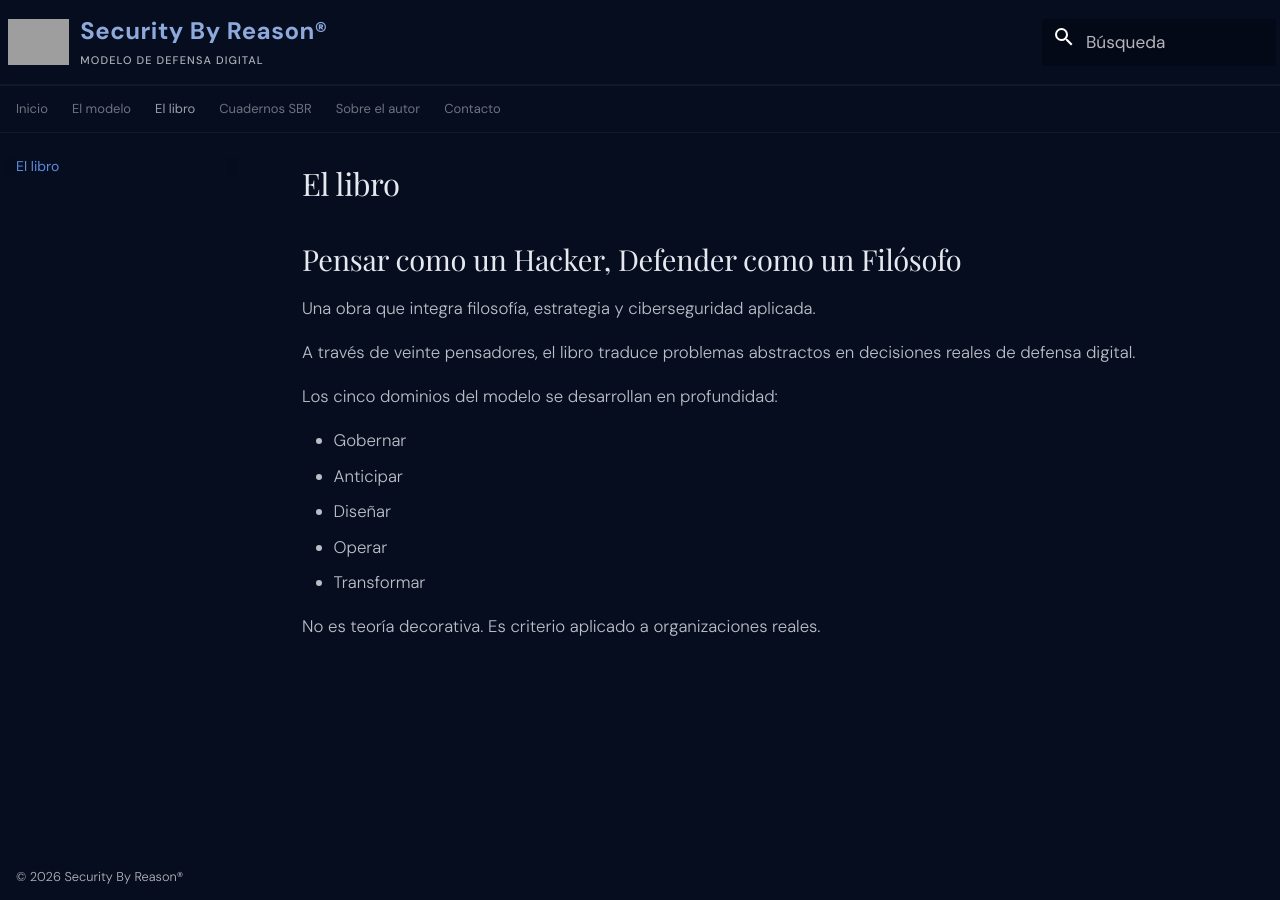
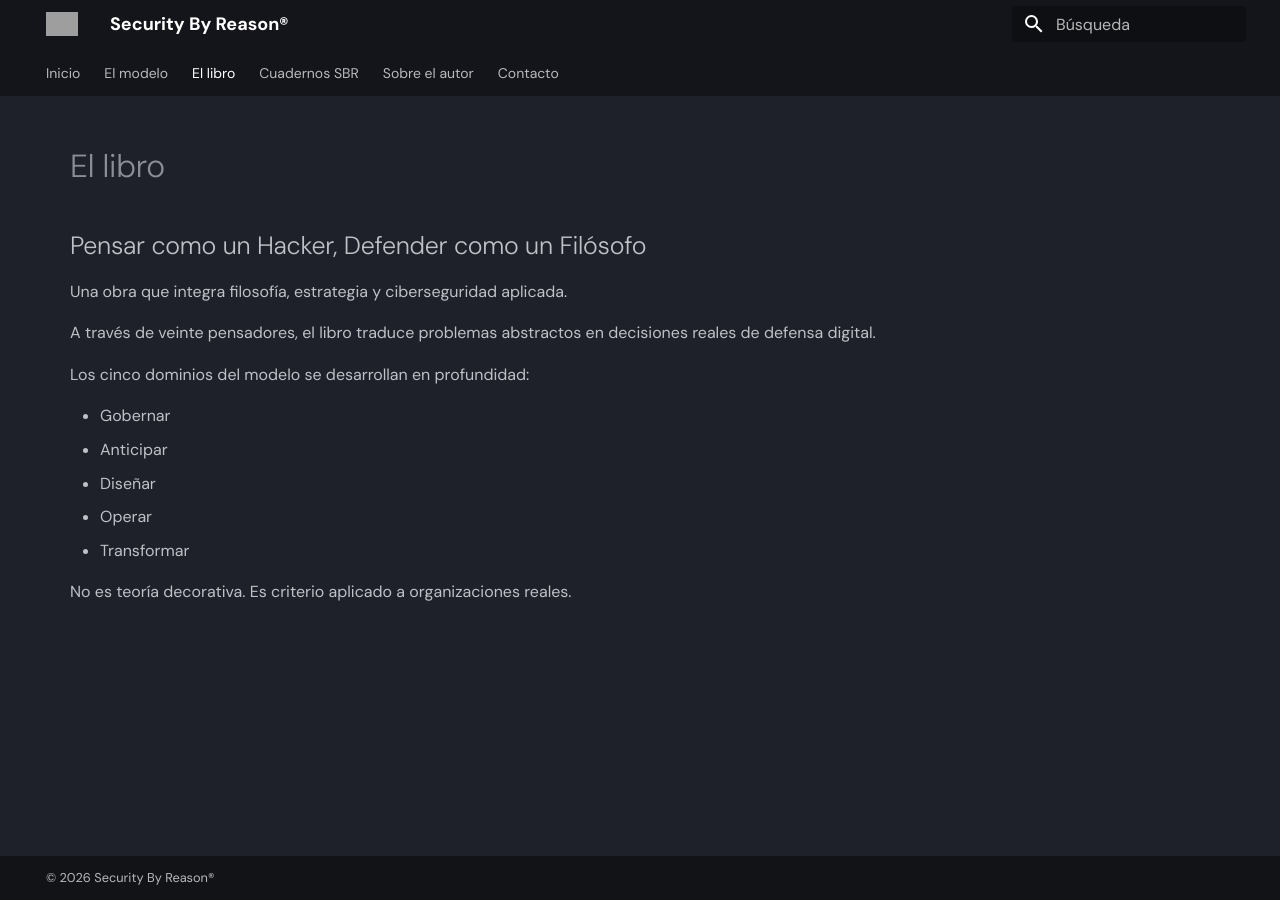
Before and after one commit to danielsasia/sbr-site, an MkDocs documentation site: the page built from docs/libro.md, in a window 1280 px wide. Built offline with MkDocs 1.6.1 and Material for MkDocs 9.7.7, drawn with Linux system fonts in a browser that asks for light colours; some web fonts are replaced; grey boxes are pictures that could not be loaded.

Commit message:
Update extra.css

```diff
--- a/docs/stylesheets/extra.css
+++ b/docs/stylesheets/extra.css
@@ -1,138 +1,3 @@
-@import url('https://fonts.googleapis.com/css2?family=Playfair+Display:ital,wght@0,400;0,600;1,400&family=DM+Sans:wght@300;400;500;600;700&family=DM+Mono&display=swap');
-
-[data-md-color-scheme="slate"]{
-  --md-default-bg-color:#060d1f;
-  --md-default-fg-color:#d9dce3;
-  --md-default-fg-color--light:rgba(217,220,227,.60);
-  --md-default-fg-color--lighter:rgba(217,220,227,.35);
-  --md-typeset-color:#d9dce3;
-  --md-accent-fg-color:#7b9fd4;
-}
-
-html,body,
-.md-main,
-.md-container,
-.md-main__inner,
-.md-content,
-.md-sidebar,
-.md-sidebar__scrollwrap,
-.md-sidebar__inner{
-  background:#060d1f !important;
-}
-
-/* HEADER */
-
-.md-header{
-  background:#060d1f !important;
-  box-shadow:none !important;
-  border-bottom:1px solid rgba(255,255,255,.05) !important;
-}
-
-.md-header__inner{
-  min-height:84px !important;
-  align-items:center !important;
-}
-
-.md-header__button,
-.md-header__button *{
-  color:#d9dce3 !important;
-}
-
-.md-header__button.md-logo{
-  display:flex !important;
-  align-items:center !important;
-  margin-right:.55rem !important;
-  padding:0 !important;
-}
-
-.md-header__button.md-logo img,
-.md-header__button.md-logo svg{
-  display:block !important;
-  height:46px !important;
-  width:auto !important;
-  max-height:46px !important;
-}
-
-.md-header__title,
-.md-header__title *{
-  font-family:'DM Sans',sans-serif !important;
-  color:#8ea9dc !important;
-}
-
-.md-header__title{
-  display:flex !important;
-  flex-direction:column !important;
-  align-items:flex-start !important;
-  justify-content:center !important;
-  line-height:1 !important;
-  margin-left:0 !important;
-}
-
-.md-header__ellipsis{
-  max-width:none !important;
-}
-
-.md-header__topic:first-child{
-  font-size:24px !important;
-  font-weight:700 !important;
-  letter-spacing:.02em !important;
-  line-height:1.05 !important;
-}
-
-.md-header__title::after{
-  content:"MODELO DE DEFENSA DIGITAL";
-  display:block;
-  font-family:'DM Sans',sans-serif !important;
-  font-size:11px !important;
-  font-weight:500 !important;
-  letter-spacing:.10em !important;
-  color:rgba(217,220,227,.78) !important;
-  margin-top:8px !important;
-  line-height:1.1 !important;
-}
-
-/* BUSCADOR */
-
-.md-search__form{
-  height:2.35rem !important;
-}
-
-.md-search__input{
-  font-size:.86rem !important;
-}
-
-/* MENU SUPERIOR */
-
-.md-tabs{
-  display:block !important;
-  background:#060d1f !important;
-  border-top:1px solid rgba(255,255,255,.05) !important;
-  border-bottom:1px solid rgba(255,255,255,.05) !important;
-}
-
-.md-tabs__inner{
-  min-height:46px !important;
-}
-
-.md-tabs__item{
-  height:46px !important;
-  display:flex !important;
-  align-items:center !important;
-}
-
-.md-tabs__link{
-  font-family:'DM Sans',sans-serif !important;
-  font-size:13px !important;
-  font-weight:400 !important;
-  color:rgba(217,220,227,.70) !important;
-  margin-top:0 !important;
-}
-
-.md-tabs__link:hover,
-.md-tabs__link--active{
-  color:#8ea9dc !important;
-}
-
 /* SIDEBARS */
 
 .md-sidebar--secondary{
@@ -141,139 +6,53 @@ html,body,
 
 @media screen and (min-width:76.25em){
 
-  [data-md-page="index"] .md-sidebar--primary,
-  [data-md-page="libro"] .md-sidebar--primary,
-  [data-md-page="autor"] .md-sidebar--primary,
-  [data-md-page="contacto"] .md-sidebar--primary{
+  /* por defecto: SIN sidebar izquierdo */
+  .md-sidebar--primary{
     display:none !important;
+    width:0 !important;
+    min-width:0 !important;
   }
 
-  [data-md-page="index"] .md-content,
-  [data-md-page="libro"] .md-content,
-  [data-md-page="autor"] .md-content,
-  [data-md-page="contacto"] .md-content{
+  .md-main__inner{
+    display:block !important;
+  }
+
+  .md-content{
+    margin-left:0 !important;
+    max-width:1100px !important;
+  }
+
+  .md-content__inner{
+    margin-left:auto !important;
+    margin-right:auto !important;
+    padding-left:2rem !important;
+    padding-right:2rem !important;
+  }
+
+  /* SOLO mostrar sidebar izquierdo en secciones con submenú */
+  [data-md-page^="modelo/"] .md-sidebar--primary,
+  [data-md-page^="cuadernos/"] .md-sidebar--primary{
+    display:block !important;
+    width:auto !important;
+    min-width:auto !important;
+  }
+
+  [data-md-page^="modelo/"] .md-main__inner,
+  [data-md-page^="cuadernos/"] .md-main__inner{
+    display:grid !important;
+  }
+
+  [data-md-page^="modelo/"] .md-content,
+  [data-md-page^="cuadernos/"] .md-content{
+    max-width:none !important;
     margin-left:0 !important;
   }
 
-  [data-md-page="index"] .md-content__inner,
-  [data-md-page="libro"] .md-content__inner,
-  [data-md-page="autor"] .md-content__inner,
-  [data-md-page="contacto"] .md-content__inner{
-    margin-left:auto !important;
-    margin-right:auto !important;
+  [data-md-page^="modelo/"] .md-content__inner,
+  [data-md-page^="cuadernos/"] .md-content__inner{
+    margin-left:0 !important;
+    margin-right:0 !important;
+    padding-left:3rem !important;
+    padding-right:3rem !important;
   }
 }
-
-/* CONTENIDO */
-
-.md-grid{
-  max-width:1360px !important;
-}
-
-.md-main__inner{
-  margin-top:0 !important;
-}
-
-.md-content{
-  margin:0 auto !important;
-}
-
-.md-content__inner{
-  padding-left:3rem !important;
-  padding-right:3rem !important;
-  padding-top:1.2rem !important;
-  margin-left:auto !important;
-  margin-right:auto !important;
-}
-
-/* TIPOGRAFIA */
-
-.md-typeset{
-  font-family:'DM Sans',sans-serif !important;
-  font-size:.84rem !important;
-  font-weight:300 !important;
-  line-height:1.62 !important;
-  color:rgba(217,220,227,.86) !important;
-}
-
-/* ocultar solo H1 en home */
-
-[data-md-page="index"] .md-typeset h1{
-  display:none !important;
-}
-
-.md-typeset h1,
-.md-typeset h2,
-.md-typeset h3{
-  font-family:'Playfair Display',serif !important;
-  font-weight:400 !important;
-  color:rgba(238,241,248,.96) !important;
-}
-
-.md-typeset h1{
-  font-size:1.55rem !important;
-  line-height:1.2 !important;
-  margin-top:0 !important;
-  margin-bottom:1.2rem !important;
-}
-
-.md-typeset h2{
-  font-size:1.45rem !important;
-  line-height:1.2 !important;
-  margin-top:2rem !important;
-  margin-bottom:.9rem !important;
-}
-
-.md-typeset h3{
-  font-size:1.08rem !important;
-  line-height:1.25 !important;
-}
-
-.md-typeset p,
-.md-typeset li{
-  font-size:.84rem !important;
-  line-height:1.62 !important;
-}
-
-.md-typeset ul,
-.md-typeset ol{
-  margin-top:.45rem !important;
-  margin-bottom:.7rem !important;
-}
-
-/* HERO HOME */
-
-[data-md-page="index"] .md-typeset > p:first-of-type{
-  font-family:'Playfair Display',serif !important;
-  font-size:1.9rem !important;
-  font-weight:400 !important;
-  line-height:1.12 !important;
-  color:rgba(238,241,248,.97) !important;
-  margin-top:.15rem !important;
-  margin-bottom:.15rem !important;
-  max-width:980px !important;
-}
-
-[data-md-page="index"] .md-typeset > p:nth-of-type(2){
-  font-family:'Playfair Display',serif !important;
-  font-size:1.9rem !important;
-  font-style:italic !important;
-  font-weight:400 !important;
-  line-height:1.12 !important;
-  color:rgba(238,241,248,.92) !important;
-  margin-top:0 !important;
-  margin-bottom:1.8rem !important;
-  max-width:980px !important;
-}
-
-/* FOOTER */
-
-.md-footer,
-.md-footer-meta,
-.md-footer__inner{
-  background:#060d1f !important;
-}
-
-.md-social{
-  display:none !important;
-}
```
